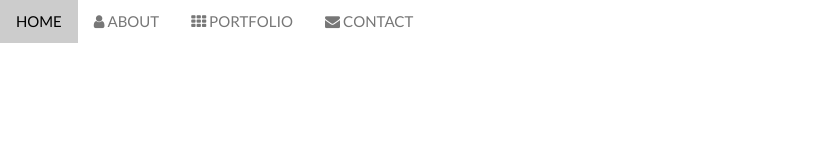
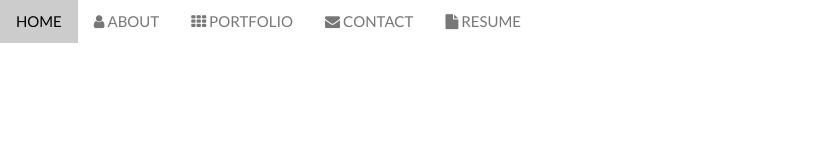
Before and after one commit to cmg87/portfolio1, a plain HTML site: page index.html in a window 1280 px wide. Shown: the top 160 px of the page, without its empty margins (0-824 px from the left). Drawn offline with Linux system fonts and the light colour scheme.

Commit message:
update resume

```diff
--- a/index.html
+++ b/index.html
@@ -64,6 +64,7 @@
         <a href="#about" class="w3-bar-item w3-button w3-hide-small"><i class="fa fa-user"></i> ABOUT</a>
         <a href="#portfolio" class="w3-bar-item w3-button w3-hide-small"><i class="fa fa-th"></i> PORTFOLIO</a>
         <a href="#contact" class="w3-bar-item w3-button w3-hide-small"><i class="fa fa-envelope"></i> CONTACT</a>
+        <a href="./assets/chris-goerler-resume.pdf" class="w3-bar-item w3-button w3-hide-small"><i class="fa fa-file"></i> RESUME</a>
         <!--<a href="#" class="w3-bar-item w3-button w3-hide-small w3-right w3-hover-red">-->
             <!--<i class="fa fa-search"></i>-->
         </a>
@@ -74,6 +75,7 @@
         <a href="#about" class="w3-bar-item w3-button" onclick="toggleFunction()">ABOUT</a>
         <a href="#portfolio" class="w3-bar-item w3-button" onclick="toggleFunction()">PORTFOLIO</a>
         <a href="#contact" class="w3-bar-item w3-button" onclick="toggleFunction()">CONTACT</a>
+        <a href="./assets/chris-goerler-resume.pdf" target="blank" class="w3-bar-item w3-button" download>RESUME</a>
         <!--<a href="#" class="w3-bar-item w3-button">SEARCH</a>-->
     </div>
 </div>
```
Also changed, not shown: 1 other file.
